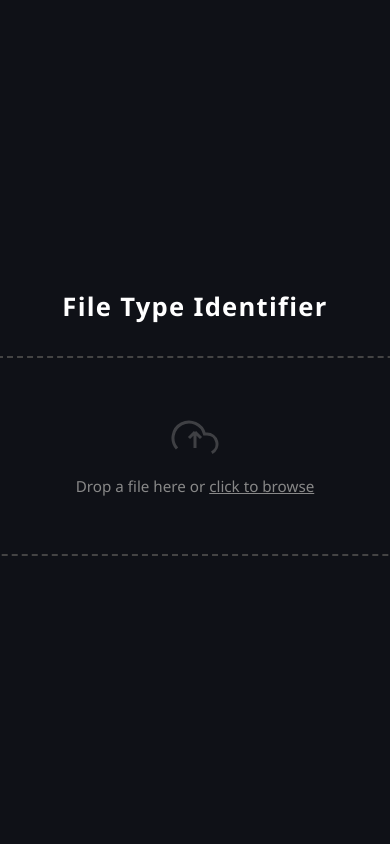
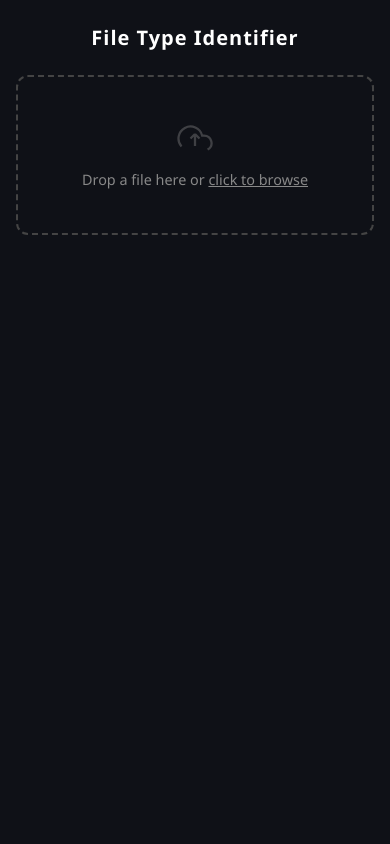
Before and after one commit to HugoALozanoR/file-type-identification-tool, a Flask app: page / in a window 390 px wide. Run offline with Flask 3, Linux system fonts and the light colour scheme.

Commit message:
Reponsive for mobile devices

```diff
--- a/templates/index.html
+++ b/templates/index.html
@@ -2,6 +2,9 @@
 <html lang="en">
 <head>
   <meta charset="UTF-8">
+  <!-- viewport meta tag is required for mobile scaling —
+       without it, mobile browsers zoom out and render at desktop width -->
+  <meta name="viewport" content="width=device-width, initial-scale=1.0">
   <title>File Type Identifier</title>
   <style>
     * { box-sizing: border-box; margin: 0; padding: 0; }
@@ -13,20 +16,26 @@
       display: flex;
       flex-direction: column;
       align-items: center;
-      justify-content: center;
+      /* justify-content: center removed so content scrolls naturally on small screens */
       min-height: 100vh;
-      gap: 32px;
+      gap: 24px;
+      padding: 24px 16px 40px;
     }
 
     h1 {
       font-size: 1.6rem;
       letter-spacing: 0.05em;
       color: #ffffff;
+      text-align: center;
     }
 
+    /* ── Drop zone ─────────────────────────────────────────────────────── */
+
     #drop-zone {
-      width: 420px;
-      height: 200px;
+      /* fluid width: fills available space up to 480px */
+      width: 100%;
+      max-width: 480px;
+      min-height: 180px;
       border: 2px dashed #444;
       border-radius: 12px;
       display: flex;
@@ -38,6 +47,10 @@
       transition: border-color 0.2s, background 0.2s;
       color: #888;
       font-size: 0.95rem;
+      padding: 24px;
+      text-align: center;
+      /* -webkit-tap-highlight-color removes the grey flash on iOS tap */
+      -webkit-tap-highlight-color: transparent;
     }
 
     #drop-zone.dragover {
@@ -48,15 +61,32 @@
 
     #drop-zone svg {
       opacity: 0.4;
+      /* shrink icon slightly on very small screens */
+      width: 40px;
+      height: 40px;
     }
 
-    /* Hidden real file input triggered by clicking the drop zone */
+    /* Mobile hint shown only on touch devices via JS class */
+    #mobile-hint {
+      display: none;
+      font-size: 0.8rem;
+      color: #666;
+      margin-top: 4px;
+    }
+
+    .touch #mobile-hint  { display: block; }
+    /* hide the "drag" text on touch devices since drag-and-drop doesn't exist */
+    .touch #drag-hint    { display: none; }
+
     #file-input { display: none; }
 
+    /* ── Result card ───────────────────────────────────────────────────── */
+
     #result {
-      width: 420px;
+      width: 100%;
+      max-width: 480px;
       border-radius: 12px;
-      padding: 24px;
+      padding: 20px;
       display: none;
       flex-direction: column;
       gap: 12px;
@@ -88,14 +118,25 @@
     .row {
       display: flex;
       justify-content: space-between;
+      /* allow wrapping so long filenames don't overflow on phones */
+      flex-wrap: wrap;
+      gap: 4px;
       border-bottom: 1px solid #2a2a2a;
       padding-bottom: 8px;
     }
 
     .row:last-child { border-bottom: none; padding-bottom: 0; }
 
-    .label { color: #888; }
-    .value { font-family: monospace; color: #e0e0e0; }
+    .label { color: #888; flex-shrink: 0; }
+    .value {
+      font-family: monospace;
+      color: #e0e0e0;
+      /* break long hex strings and filenames on small screens */
+      word-break: break-all;
+      text-align: right;
+    }
+
+    /* ── Spinner ───────────────────────────────────────────────────────── */
 
     #spinner {
       display: none;
@@ -108,6 +149,44 @@
     }
 
     @keyframes spin { to { transform: rotate(360deg); } }
+
+    /* ── Breakpoint: phones  ≤ 480px ──────────────────────────────────── */
+    @media (max-width: 480px) {
+      h1 { font-size: 1.25rem; }
+
+      #drop-zone {
+        min-height: 160px;
+        font-size: 0.9rem;
+        padding: 20px 16px;
+      }
+
+      #drop-zone svg { width: 36px; height: 36px; }
+
+      #result { font-size: 0.85rem; padding: 16px; }
+
+      /* stack label above value so nothing overflows */
+      .row { flex-direction: column; }
+      .value { text-align: left; }
+    }
+
+    /* ── Breakpoint: tablets  481px – 768px ───────────────────────────── */
+    @media (min-width: 481px) and (max-width: 768px) {
+      h1 { font-size: 1.4rem; }
+
+      #drop-zone, #result { max-width: 560px; }
+    }
+
+    /* ── Breakpoint: large tablets / small laptops  769px – 1024px ────── */
+    @media (min-width: 769px) and (max-width: 1024px) {
+      #drop-zone, #result { max-width: 600px; }
+    }
+
+    /* ── Breakpoint: desktops  > 1024px ──────────────────────────────── */
+    @media (min-width: 1025px) {
+      body { justify-content: center; }
+      #drop-zone, #result { max-width: 480px; }
+      #drop-zone svg { width: 48px; height: 48px; }
+    }
   </style>
 </head>
 <body>
@@ -115,12 +194,14 @@
   <h1>File Type Identifier</h1>
 
   <div id="drop-zone">
-    <!-- Cloud upload icon -->
-    <svg width="48" height="48" viewBox="0 0 24 24" fill="none" stroke="currentColor" stroke-width="1.5">
+    <svg viewBox="0 0 24 24" fill="none" stroke="currentColor" stroke-width="1.5">
       <path d="M12 16V8m0 0-3 3m3-3 3 3"/>
       <path d="M20.39 18.39A5 5 0 0 0 18 9h-1.26A8 8 0 1 0 3 16.3"/>
     </svg>
-    <span>Drop a file here or <u>click to browse</u></span>
+    <!-- #drag-hint is hidden on touch devices -->
+    <span id="drag-hint">Drop a file here or <u>click to browse</u></span>
+    <!-- #mobile-hint is shown only on touch devices -->
+    <span id="mobile-hint">Tap to select a file</span>
     <input type="file" id="file-input">
   </div>
 
@@ -155,19 +236,31 @@
     const result    = document.getElementById('result');
     const spinner   = document.getElementById('spinner');
 
-    // Clicking the drop zone triggers the hidden <input type="file">
+    // Detect touch capability and add class to body.
+    // This drives the CSS that swaps "drag" text for "tap" text.
+    if ('ontouchstart' in window || navigator.maxTouchPoints > 0) {
+      document.body.classList.add('touch');
+    }
+
+    // Clicking OR tapping the drop zone opens the native file picker.
+    // On iOS/Android this opens the photo library or Files app.
     dropZone.addEventListener('click', () => fileInput.click());
     fileInput.addEventListener('change', () => sendFile(fileInput.files[0]));
 
-    // Prevent the browser from opening the file when dragging over the window
+    // Drag-and-drop events — only reached on desktop browsers.
     ['dragenter', 'dragover'].forEach(evt =>
-      dropZone.addEventListener(evt, e => { e.preventDefault(); dropZone.classList.add('dragover'); })
+      dropZone.addEventListener(evt, e => {
+        e.preventDefault();
+        dropZone.classList.add('dragover');
+      })
     );
     ['dragleave', 'drop'].forEach(evt =>
-      dropZone.addEventListener(evt, e => { e.preventDefault(); dropZone.classList.remove('dragover'); })
+      dropZone.addEventListener(evt, e => {
+        e.preventDefault();
+        dropZone.classList.remove('dragover');
+      })
     );
 
-    // On drop, grab the first file from the DataTransfer object and send it
     dropZone.addEventListener('drop', e => sendFile(e.dataTransfer.files[0]));
 
     async function sendFile(file) {
@@ -176,13 +269,9 @@
       result.style.display = 'none';
       spinner.style.display = 'block';
 
-      // FormData encodes the file as multipart/form-data, the same format as a
-      // traditional HTML form submit. Flask reads it via request.files['file'].
       const form = new FormData();
       form.append('file', file);
 
-      // fetch() sends the POST request without reloading the page.
-      // We await the JSON response and render it directly into the DOM.
       const res  = await fetch('/analyze', { method: 'POST', body: form });
       const data = await res.json();
 
```
